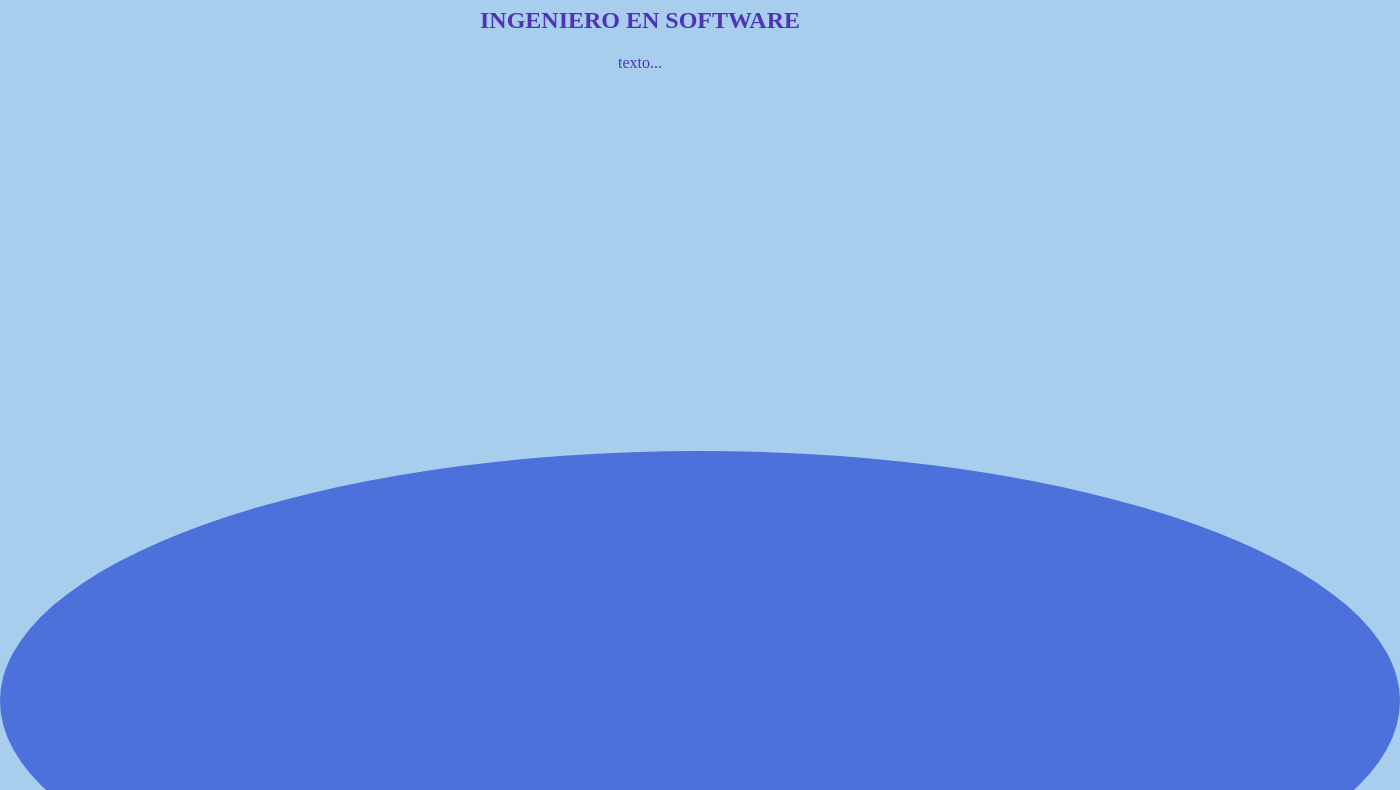
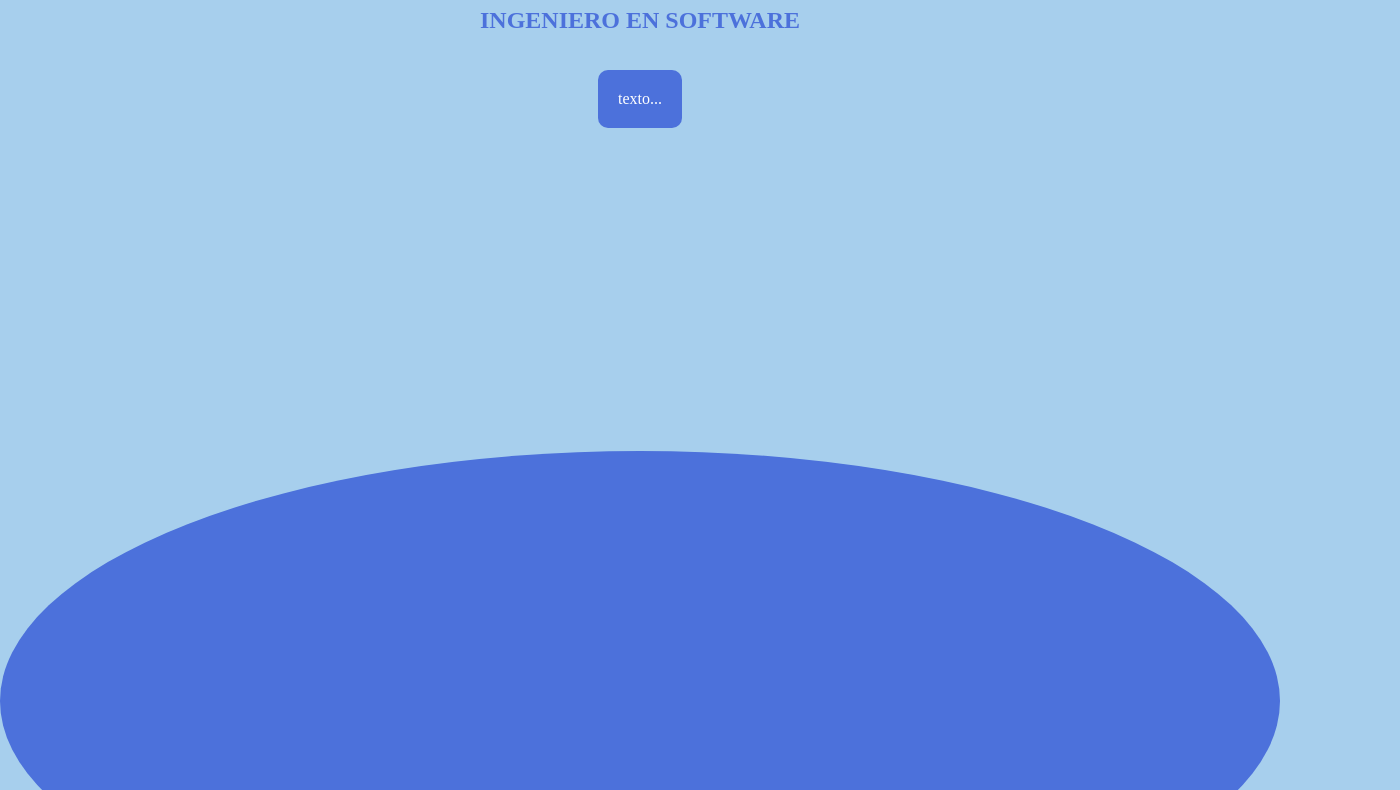
Before and after one commit to Soysakiaytuno/isw-233-maca, a plain HTML site: page Portafolio/index.html in a window 1280 px wide. Shown: the part 99-889 px from the top of the page, 1400 px wide, since content can reach past the window. Drawn offline with Linux system fonts and the light colour scheme.

Commit message:
cambios de diseño

```diff
--- a/Portafolio/css/styles.css
+++ b/Portafolio/css/styles.css
@@ -1,5 +1,6 @@
 body {
   background-color: #A7CFED;
+  overflow: hidden;
 }
 a {
 color: #554CDB;
@@ -15,13 +16,26 @@ justify-content: right;
     color: #4F32B7;
     text-align: center;
 }
+.subtitulo-texto
+{
+    color: #4C71DB;
+}
+.texto-intro
+{
+    color: #ffffff;
+    background-color: #4C71DB;
+    padding: 20px;
+    border-radius: 10px;
+    display: inline-block;
+}
 .Circulo-Fondo
 {
-    width: 1400px;
+    width: 100vw;
     height: 500px;
     border-radius: 50%;
     position: absolute;
     bottom: -250px;
     background-color: #4C71DB;
-    left: 0%;
+    left: 50%;
+    transform: translateX(-50%);
 }
--- a/Portafolio/index.html
+++ b/Portafolio/index.html
@@ -14,9 +14,9 @@
     </header>
     <body>
         <div class="textos-principales">
-            <h1>NOMBRE</h1>
-            <h2>INGENIERO EN SOFTWARE</h2>
-            <p>texto...</p>
+            <h1>MIJAEL ANDER CALLEJAS AGUIRRE</h1>
+            <h2 class="subtitulo-texto">INGENIERO EN SOFTWARE</h2>
+            <p class="texto-intro">texto...</p>
         </div>
         <div class="Circulo-Fondo"></div>
         <script src="js/main.js"></script>
```
